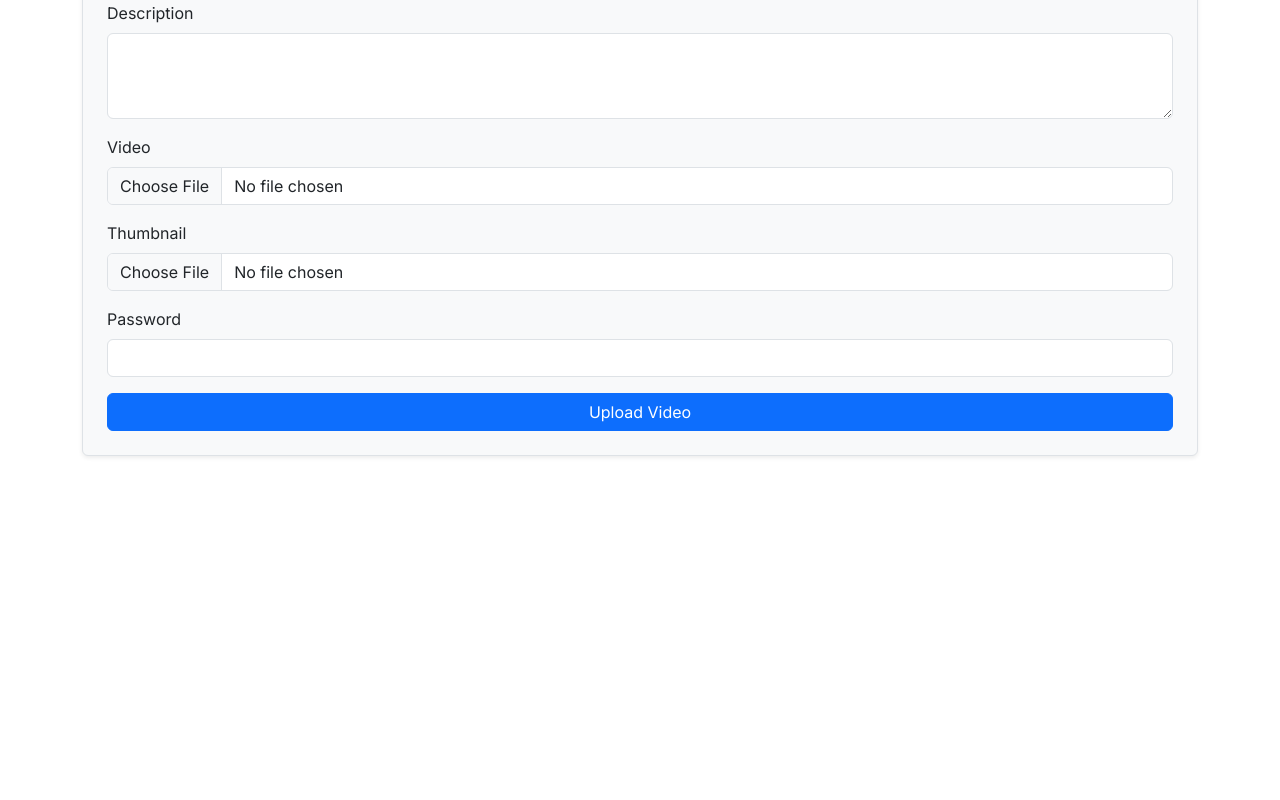
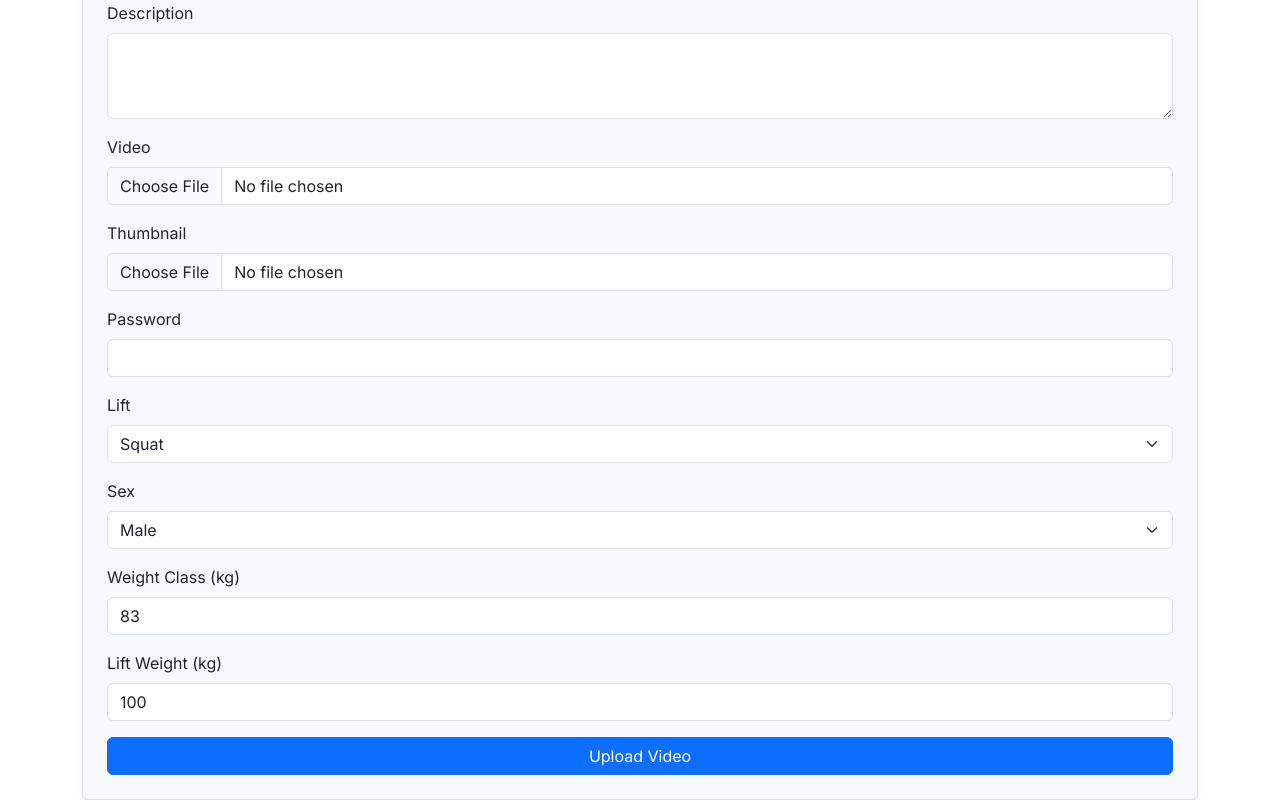
Before and after one commit to Harry-Sheng/LiftLog, a Next.js app in the folder liftlog-web-client/: page /upload in a window 1280 px wide. Shown: the part 257-1057 px from the top of the page. Before the commit the page ends 800 px from the top, so only its background shows below. Built offline with nearby package versions, Linux system fonts and the light colour scheme; no server answers.

Commit message:
feat: added lift details in front end

```diff
--- a/liftlog-web-client/components/VideoUploadForm.tsx
+++ b/liftlog-web-client/components/VideoUploadForm.tsx
@@ -7,6 +7,9 @@ import { uploadVideo } from "../app/firebase/functions"
 import { FirebaseError } from "firebase/app"
 import "bootstrap/dist/css/bootstrap.min.css"
 
+type LiftType = "SQUAT" | "BENCH" | "DEADLIFT"
+type SexType = "M" | "F"
+
 export default function VideoUploadForm() {
   const [title, setTitle] = useState("")
   const [description, setDescription] = useState("")
@@ -14,6 +17,10 @@ export default function VideoUploadForm() {
   const [thumbnail, setThumbnail] = useState<File | null>(null)
   const [isUploading, setIsUploading] = useState(false)
   const [password, setPassword] = useState("")
+  const [liftType, setLiftType] = useState<LiftType>("SQUAT")
+  const [sex, setSex] = useState<SexType>("M")
+  const [weightClass, setWeightClass] = useState<number>(83)
+  const [weightKg, setWeightKg] = useState<number>(100)
   const router = useRouter()
 
   const handelVideoChange = (e: React.ChangeEvent<HTMLInputElement>) => {
@@ -41,7 +48,17 @@ export default function VideoUploadForm() {
     setIsUploading(true)
 
     try {
-      await uploadVideo(video, thumbnail, title, description, password)
+      await uploadVideo(
+        video,
+        thumbnail,
+        title,
+        description,
+        password,
+        liftType,
+        sex,
+        weightClass,
+        weightKg
+      )
       router.push("/")
     } catch (error) {
       console.error("Full error object:", error)
@@ -121,6 +138,58 @@ export default function VideoUploadForm() {
           />
         </Form.Group>
 
+        {/* Lift details */}
+        <Form.Group className="mb-3" controlId="liftType">
+          <Form.Label>Lift</Form.Label>
+          <Form.Select
+            value={liftType}
+            onChange={(e) => setLiftType(e.target.value as LiftType)}
+            required
+          >
+            <option value="SQUAT">Squat</option>
+            <option value="BENCH">Bench</option>
+            <option value="DEADLIFT">Deadlift</option>
+          </Form.Select>
+        </Form.Group>
+
+        <Form.Group className="mb-3" controlId="sex">
+          <Form.Label>Sex</Form.Label>
+          <Form.Select
+            value={sex}
+            onChange={(e) => setSex(e.target.value as SexType)}
+            required
+          >
+            <option value="M">Male</option>
+            <option value="F">Female</option>
+          </Form.Select>
+        </Form.Group>
+
+        <Form.Group className="mb-3" controlId="weightClass">
+          <Form.Label>Weight Class (kg)</Form.Label>
+          <Form.Control
+            type="number"
+            inputMode="numeric"
+            min={30}
+            step={1}
+            value={weightClass}
+            onChange={(e) => setWeightClass(Number(e.target.value))}
+            required
+          />
+        </Form.Group>
+
+        <Form.Group className="mb-3" controlId="weightKg">
+          <Form.Label>Lift Weight (kg)</Form.Label>
+          <Form.Control
+            type="number"
+            inputMode="decimal"
+            min={1}
+            step={0.5}
+            value={weightKg}
+            onChange={(e) => setWeightKg(Number(e.target.value))}
+            required
+          />
+        </Form.Group>
+
         <Button
           variant="primary"
           type="submit"
```
Also changed, not shown: liftlog-web-client/app/firebase/functions.ts (+17 -2 lines).
